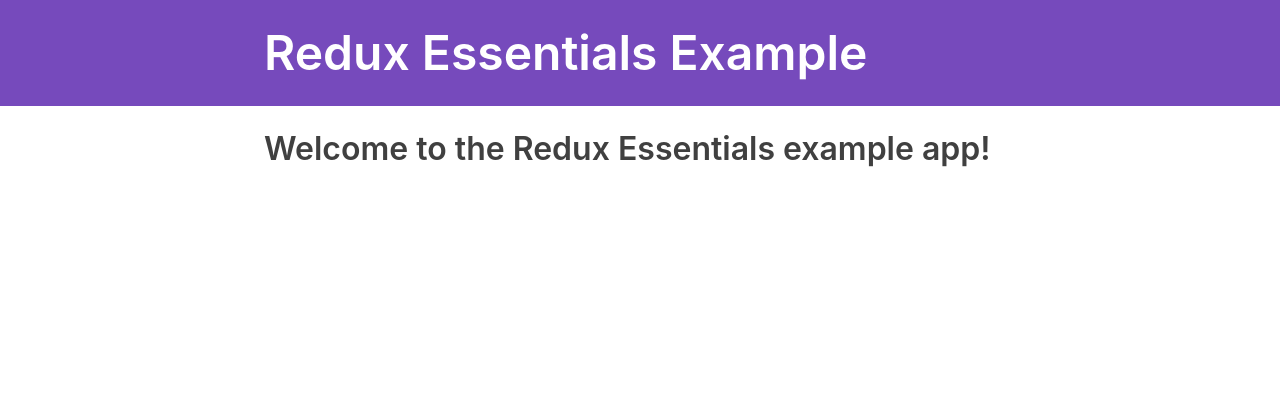
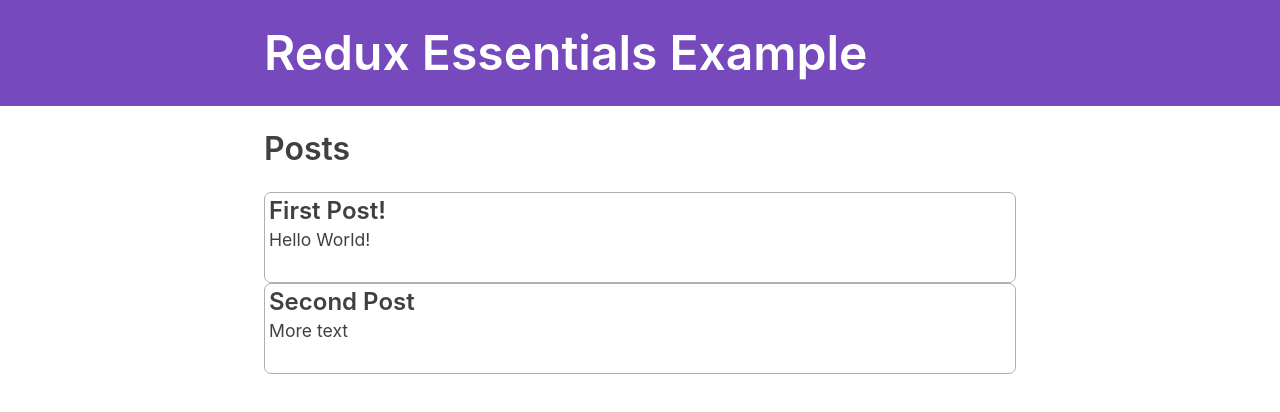
Before and after one commit to AhmedSafi97/redux-app-tutorial, a React (Create React App) app: page / in a window 1280 px wide. Shown: the top 412 px of the page. Built offline with nearby package versions, Linux system fonts and the light colour scheme; what miragejs, txtgen would draw is missing.

Commit message:
receive data from redux store and render list of posts

```diff
--- a/src/App.js
+++ b/src/App.js
@@ -8,21 +8,15 @@ import {
 
 import { Navbar } from './app/Navbar'
 
+import { PostsList } from './features/posts/PostsList'
+
 function App() {
   return (
     <Router>
       <Navbar />
       <div className="App">
         <Switch>
-          <Route
-            exact
-            path="/"
-            render={() => (
-              <section>
-                <h2>Welcome to the Redux Essentials example app!</h2>
-              </section>
-            )}
-          />
+          <Route exact path="/" render={() => <PostsList />} />
           <Redirect to="/" />
         </Switch>
       </div>
--- /dev/null
+++ b/src/features/posts/PostsList.js
@@ -0,0 +1,21 @@
+import React from 'react'
+
+import { useSelector } from 'react-redux'
+
+export const PostsList = () => {
+  const posts = useSelector((state) => state.posts)
+
+  const renderedPosts = posts.map((post) => (
+    <article className="post-excerpt" key={post.id}>
+      <h3>{post.title}</h3>
+      <p>{post.content.substring(0, 100)}</p>
+    </article>
+  ))
+
+  return (
+    <section>
+      <h2>Posts</h2>
+      {renderedPosts}
+    </section>
+  )
+}
```
